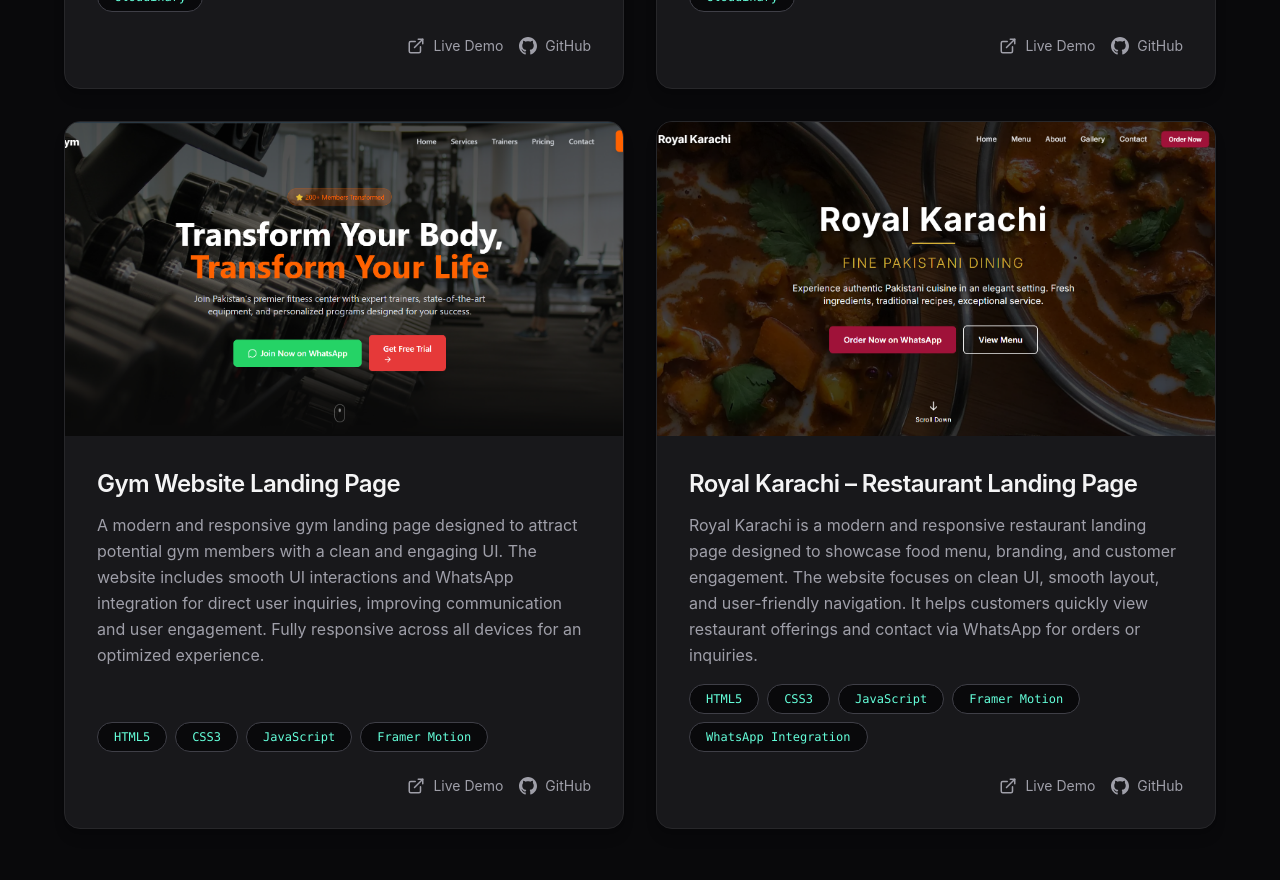
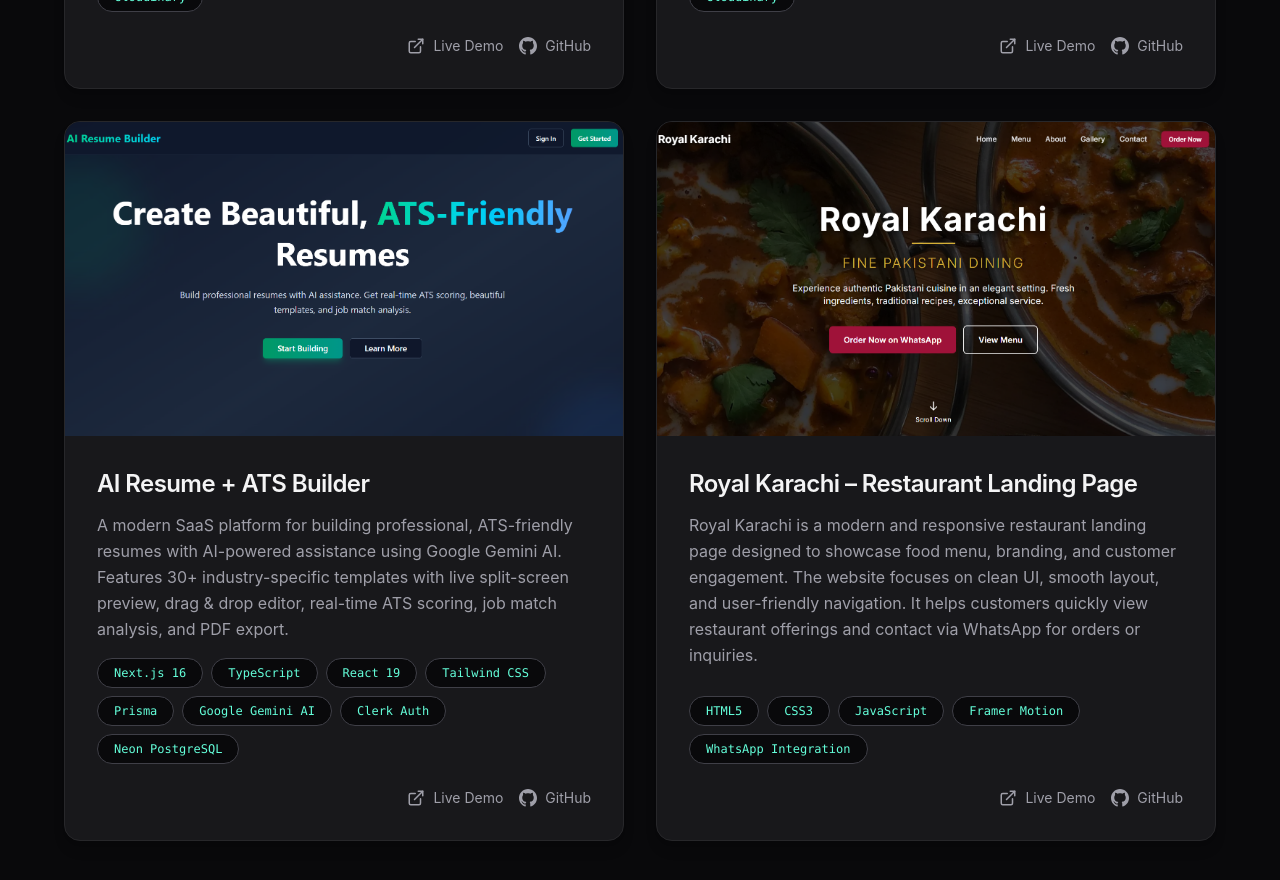
Before and after one commit to Fahadkhanreal/FahadKhan-portfolio-, a Next.js app: page / in a window 1280 px wide. Shown: the part 4120-5000 px from the top of the page. Built offline with nearby package versions, Linux system fonts and the light colour scheme.

Commit message:
new updated

```diff
--- a/data/projects.ts
+++ b/data/projects.ts
@@ -21,12 +21,12 @@ export const projects: Project[] = [
   },
   {
     id: 3,
-    title: "Gym Website Landing Page",
-    description: "A modern and responsive gym landing page designed to attract potential gym members with a clean and engaging UI. The website includes smooth UI interactions and WhatsApp integration for direct user inquiries, improving communication and user engagement. Fully responsive across all devices for an optimized experience.",
-    image: "/projects/gym-landing.png",
-    tech: ["HTML5", "CSS3", "JavaScript", "Framer Motion"],
-    liveUrl: "https://gym-website-six-kappa.vercel.app/",
-    githubUrl: "https://github.com/Fahadkhanreal/gym-website",
+    title: "AI Resume + ATS Builder",
+    description: "A modern SaaS platform for building professional, ATS-friendly resumes with AI-powered assistance using Google Gemini AI. Features 30+ industry-specific templates with live split-screen preview, drag & drop editor, real-time ATS scoring, job match analysis, and PDF export.",
+    image: "/projects/ai-resume-ats.png",
+    tech: ["Next.js 16", "TypeScript", "React 19", "Tailwind CSS", "Prisma", "Google Gemini AI", "Clerk Auth", "Neon PostgreSQL"],
+    liveUrl: "https://ai-resume-ats-builder.vercel.app/",
+    githubUrl: "https://github.com/Fahadkhanreal/AI-Resume-ATS-Builder",
   },
   {
     id: 4,
```
Also changed, not shown: public/projects/ai-resume-ats.png (added).
